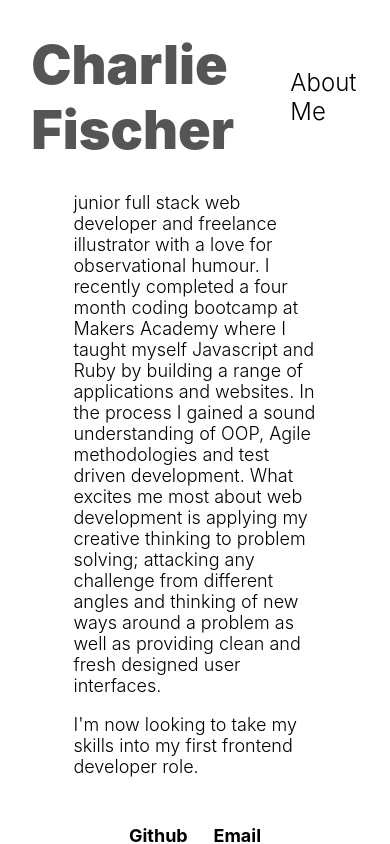
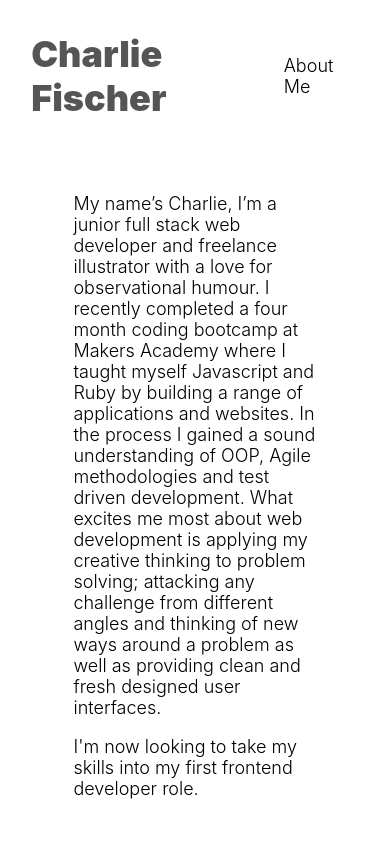
Before and after one commit to charliefischer/website, a Next.js app: page /about in a window 390 px wide. Shown: the top 844 px of the page. Built offline with nearby package versions, Linux system fonts and the light colour scheme.

Commit message:
added a loadingtimeout

```diff
--- a/components/illustrationFeed.js
+++ b/components/illustrationFeed.js
@@ -1,6 +1,7 @@
 import styles from './illustrationFeed.module.scss'
 import Image from 'next/image'
 import Link from 'next/link'
+import ProgressiveImage from 'react'
 
 export default function illustrationFeed() {
   return(
--- a/components/navbar.module.css
+++ b/components/navbar.module.css
@@ -39,3 +39,13 @@ a.about{
   color: #000;
   transition: color 0.3s ease;
 }
+
+@media(max-width: 1000px){
+  a.name {
+    font-size: 36px;
+  }
+
+  a.about {
+    font-size: 18px
+  }
+}
--- a/package.json
+++ b/package.json
@@ -11,7 +11,8 @@
     "jquery": "^3.6.0",
     "next": "^10.0.0",
     "react": "17.0.1",
-    "react-dom": "17.0.1"
+    "react-dom": "17.0.1",
+    "react-progressive-image": "^0.6.0"
   },
   "devDependencies": {
     "sass": "^1.32.8"
--- a/pages/about.module.css
+++ b/pages/about.module.css
@@ -1,5 +1,6 @@
 .body {
   width: 65%;
+  margin-top: 8%;
   margin-left: auto;
   margin-right: auto;
 }
@@ -48,3 +49,9 @@
   margin-left: auto;
   margin-right: auto;
 }
+
+@media(max-width: 900px){
+  .body {
+
+  }
+}
```
Also changed, not shown: pages/index.js (+29 -4 lines), 1 other file (tests, documents, lock files or other folders).
